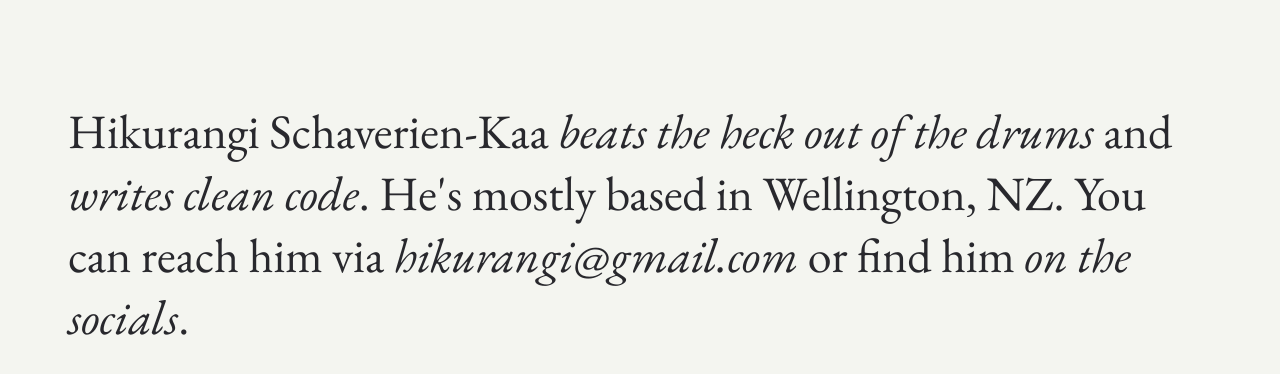
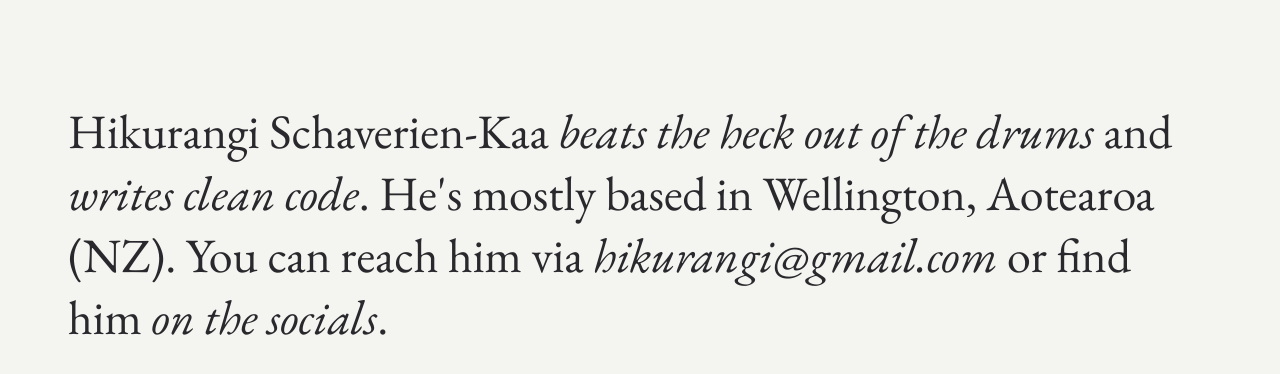
Before and after one commit to hikurangi/hikurangi.github.io, a React app: page / in a window 1280 px wide. Shown: the top 374 px of the page. Built offline with nearby package versions, Linux system fonts and the light colour scheme.

Commit message:
Update content

```diff
--- a/src/components/Content.tsx
+++ b/src/components/Content.tsx
@@ -14,7 +14,7 @@ const Text = () => (
     <Link href="https://nzmusician.co.nz/features/get-yer-kit-off-hikurangi-schaverien-kaa/" >beats the heck out of the drums</Link >,
     " and ",
     <Link href="https://github.com/hikurangi">writes clean code</Link>,
-    ". He\'s mostly based in Wellington, NZ. You can reach him via ",
+    ". He\'s mostly based in Wellington, Aotearoa (NZ). You can reach him via ",
     <Link href={`mailto:${email}`}><em>{email}</em></Link>,
     " or find him ",
     <Link href="https://instagram.com/ignarukih">on</Link>,
```
